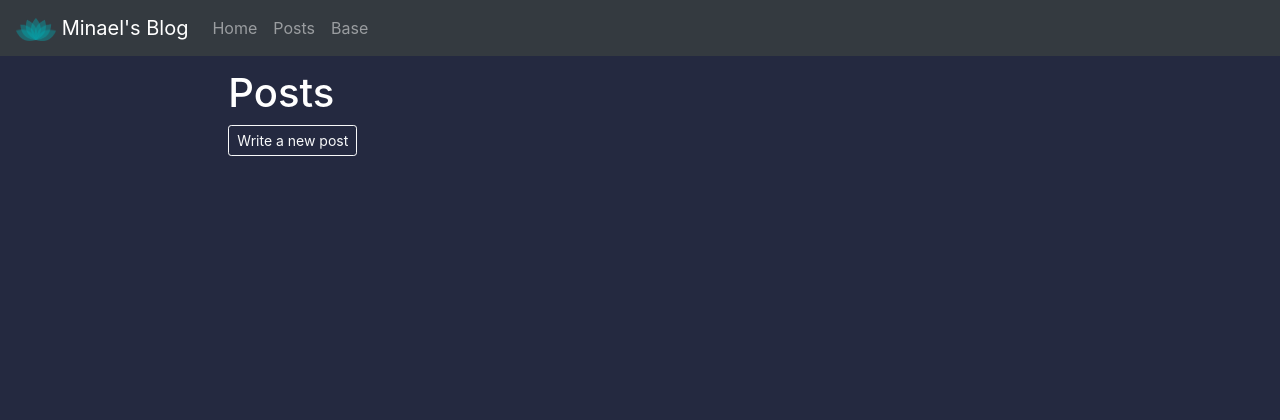
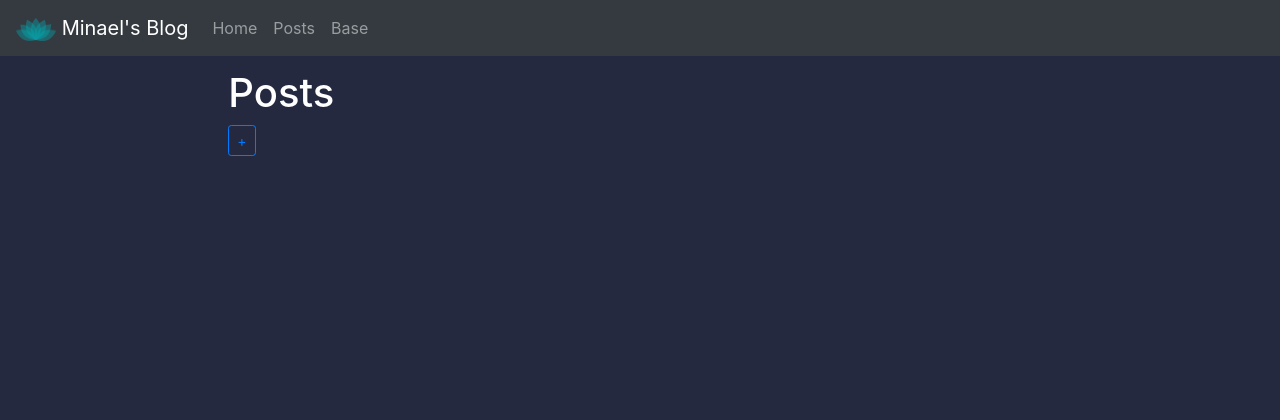
Before and after one commit to shaiene-industries/Loop, a Django app: template templates/posts/home.html in a window 1280 px wide. Shown: the top 420 px of the page. Run offline with Django 3.2, Linux system fonts and the light colour scheme; the template is opened without the code that fills it, so the values that code supplies are empty; some libraries are stand-ins or nearby versions.

Commit message:
Changing 'new post' button ro '+' sign

```diff
--- a/templates/posts/home.html
+++ b/templates/posts/home.html
@@ -2,16 +2,16 @@
 {% block title %}Posts{% endblock %}
 {% block content%}
 
-        <!--Inserting this page's stylesheet-->
+        {% comment %} Inserting this page's stylesheet {% endcomment %}
         {% load static %}
 
-        <!-- Loading Filters-->
+        {% comment %} Loading Filters {% endcomment %}
         {% load filters %}
 
         <link rel="stylesheet" href=" {% static 'posts/home/css/style.css' %} ">
         <h1 class="title" >Posts</h1>
         <a href="{% url 'blog:postForm'%}">
-            <button class="btn btn-sm btn-outline-light" > Write a new post </button>
+            <button class="btn btn-sm btn-outline-primary"> + </button>
         </a>
         <div class="container-fluid p-0 m-0">
             <div class="row">
```
